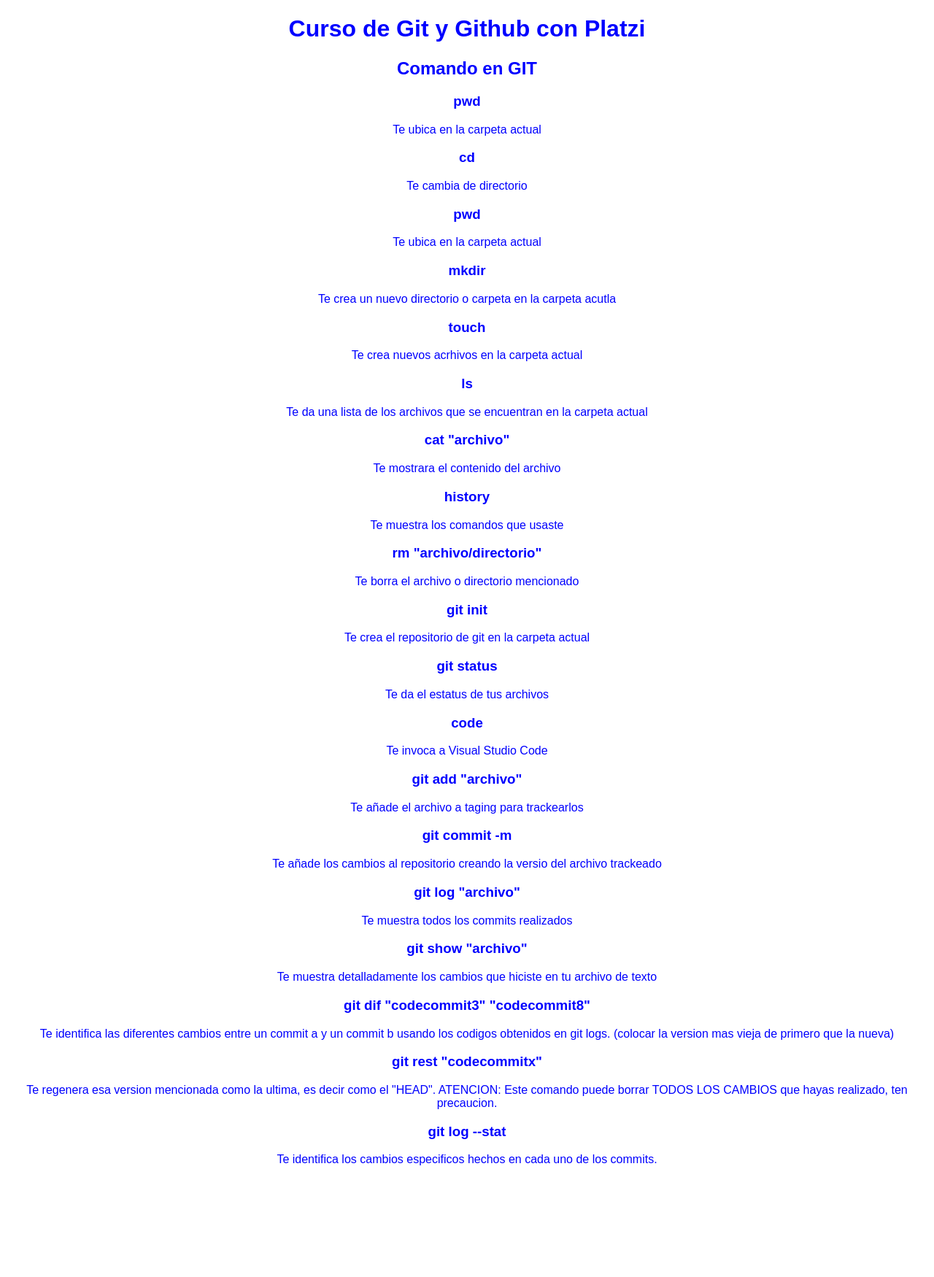
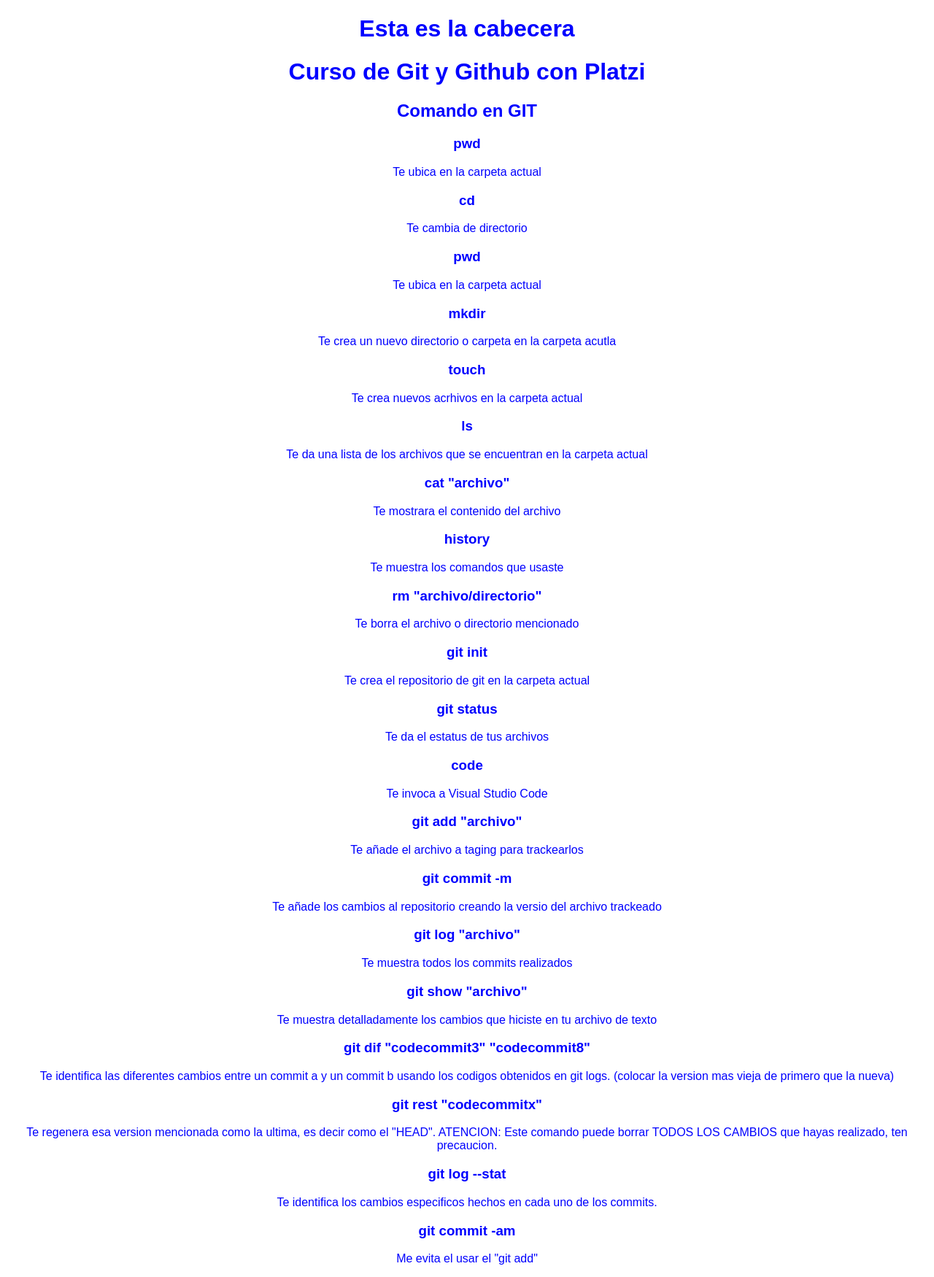
Before and after one commit to ar1960/curso-de-git-y-github, a plain HTML site: page curso_github.html in a window 1280 px wide. Shown: the whole page at 73% size. Before the commit the page ends 1614 px from the top, so only its background shows below. Drawn offline with Linux system fonts and the light colour scheme.

Commit message:
uso del git commit -am

```diff
--- a/curso_github.html
+++ b/curso_github.html
@@ -7,8 +7,8 @@
     <link rel="stylesheet" href="css/estilos.css" />
 </head>
 <body>
-    <div id="cabecera">
-
+    <div id="cabecera ">
+ <h1>Esta es la cabecera</h1>
     </div>
     <h1>Curso de Git y Github con Platzi</h1>
     <h2>Comando en GIT</h2>
@@ -52,5 +52,7 @@
     </p>
     <h3>git log --stat</h3>
     <p>Te identifica los cambios especificos hechos en cada uno de los commits.</p>
+    <h3>git commit -am</h3>
+    <p>Me evita el usar el "git add"</p>
 </body>
 </html>
```
